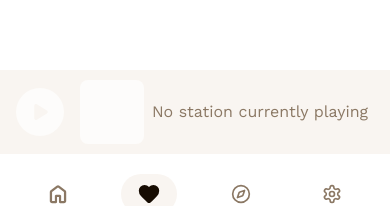
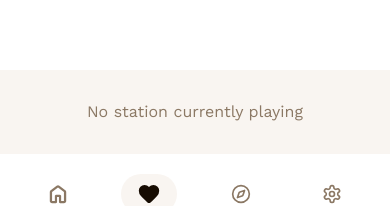
Before and after one commit to Rich1997/radioso, a React (Vite) app: page /favorites in a window 390 px wide. Shown: the part 610-816 px from the top of the page. Built offline with nearby package versions, Linux system fonts and the light colour scheme.

Commit message:
Minor UI change

```diff
--- a/src/components/AudioPlayerSkeleton.tsx
+++ b/src/components/AudioPlayerSkeleton.tsx
@@ -1,18 +1,12 @@
-import { FaPlay } from "react-icons/fa6";
-
 const AudioPlayerSkeleton = () => {
     return (
-        <div className="flex w-full h-full select-none items-center p-4 gap-4">
+        <div className="flex w-full h-full select-none items-center p-4 sm:gap-4 gap-0">
             <div className="flex items-center justify-center">
-                <div className="rounded-full sm:h-10 sm:w-10 h-12 w-12 bg-background/70 flex items-center justify-center text-muted">
-                    <div className="pl-0.5">
-                        <FaPlay size={18} />
-                    </div>
-                </div>
+                <div className="rounded-full h-12 w-12 bg-background/70 items-center justify-center text-muted sm:block hidden" />
             </div>
-            <div className="flex items-center sm:gap-4 gap-2">
-                <div className="sm:h-[72px] h-16 sm:w-[72px] w-16 min-h-16 min-w-16 bg-background/70 rounded-lg" />
-                <div className="text-muted-foreground">No station currently playing</div>
+            <div className="flex items-center gap-4 w-full">
+                <div className="h-[72px] w-[72px] bg-background/70 rounded-lg sm:block hidden" />
+                <div className="text-muted-foreground sm:mx-0 mx-auto">No station currently playing</div>
             </div>
         </div>
     );
```
